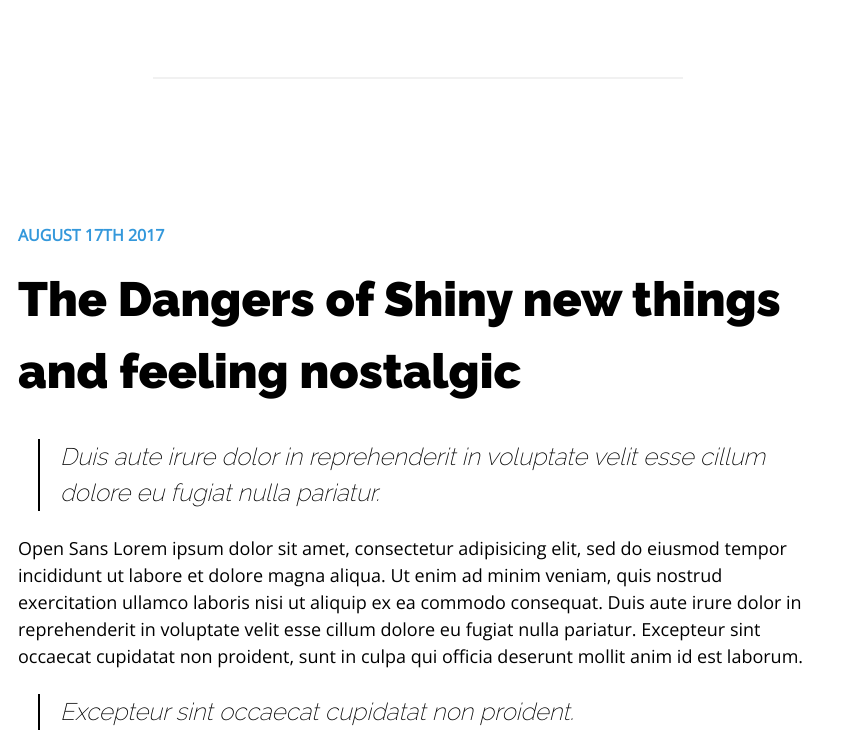
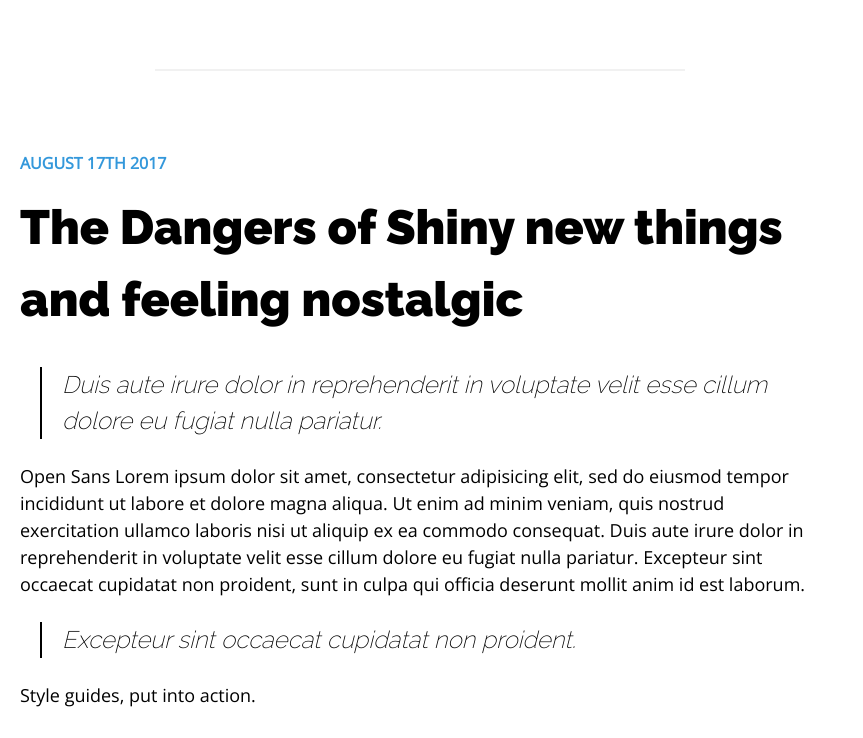
Before and after one commit to simeonkerkola/noodle-blog-ui, a plain HTML site: page index.html in a window 1280 px wide. Shown: the part 939-1677 px from the top of the page, without its empty margins (0-863 px from the left). Drawn offline with nearby package versions, Linux system fonts and the light colour scheme.

Commit message:
Naming elements better

```diff
--- a/css/style.css
+++ b/css/style.css
@@ -5,9 +5,10 @@ body {
   line-height: 1.5;
 }
 
-.container {
+.blog-container {
   max-width: 800px;
-  padding-left: 10px;
+  padding-left: .75rem;
+  padding-top: 1.0rem;
 }
 
 h1 {
@@ -23,7 +24,7 @@ h1 {
   font-size: 1.0rem;
   color: #3498db;
   text-transform: uppercase;
-  margin: 2.0rem auto 1.0rem;
+  margin: 0rem auto 1.0rem;
 }
 
 blockquote {
@@ -47,10 +48,10 @@ p {
   margin-top: 0;
 }
 
-hr{
+hr.post-divider{
   border: 1px solid #f1f1f1;
   width: 66%;
-  margin: 5.0rem auto 9.0rem auto;
+  margin: 5.0rem auto 5.0rem auto;
 }
 
 /*body {
--- a/index.html
+++ b/index.html
@@ -7,7 +7,7 @@
   <link href="https://fonts.googleapis.com/css?family=Raleway:200,700,900|Open+Sans:300" rel="stylesheet">
 </head>
 <body>
-  <div class="container">
+  <div class="blog-container">
 
     <p class="date">September 5th 2017</p>
     <h1>About a Simple Blog platform</h1>
@@ -60,7 +60,7 @@
       est laborum.
     </p>
 
-    <hr>
+    <hr class="post-divider">
 
     <p class="date">August 17th 2017</p>
     <h1>The Dangers of Shiny new things and feeling nostalgic</h1>
```
